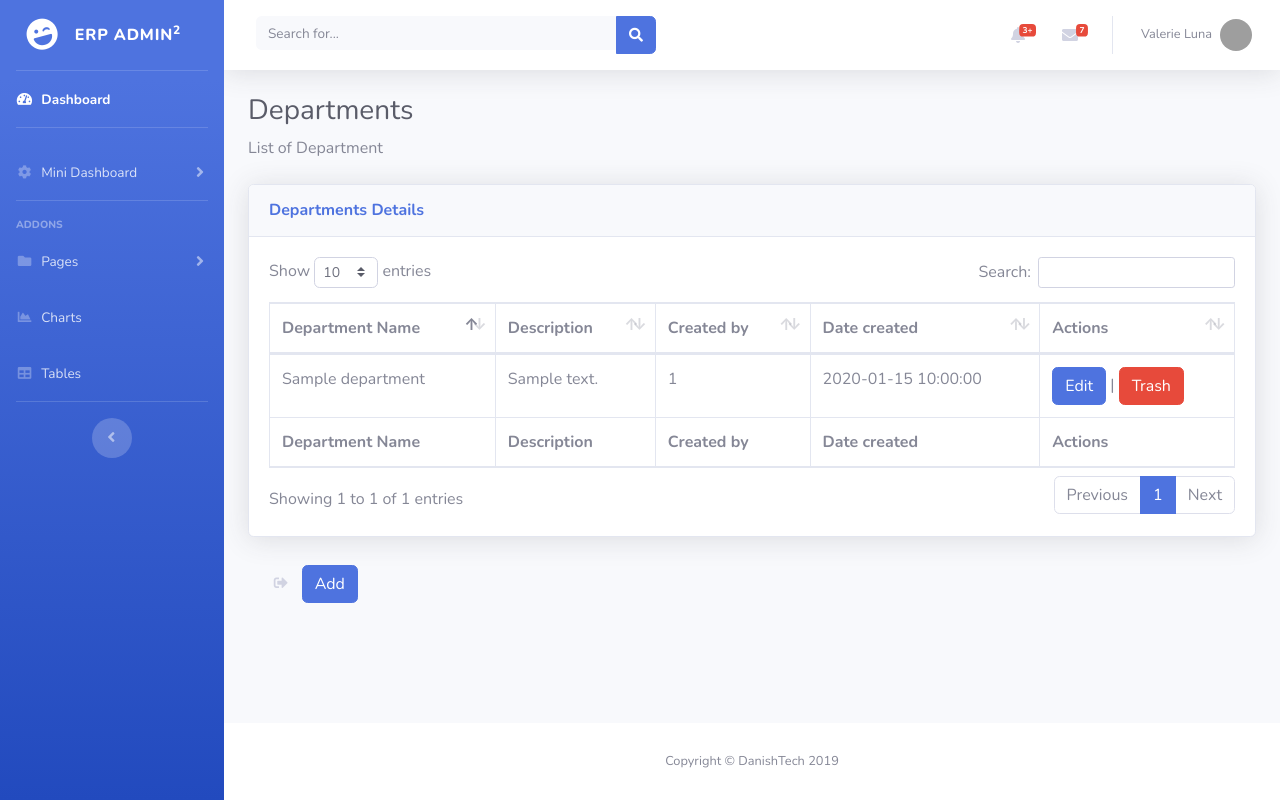
After one commit to duncanobunge/ERMsystem, a PHP site: page /IMS/department.php in a window 1280 px wide. The commit adds this page. Run offline with PHP 8.4, Linux system fonts and the light colour scheme; the visitor is signed in with stand-in values (Sample User, id 1); tables that the repository leaves empty or names only in its code hold one stand-in row (values such as "Sample post"); some libraries are stand-ins or nearby versions; grey boxes are pictures that could not be loaded.

Commit message:
files modified

```diff
--- /dev/null
+++ b/department.php
@@ -0,0 +1,121 @@
+
+<?php
+  include('include/content-header.php');
+  if(!isset($_SESSION['user'])){
+
+    header("Location:http://localhost/IMS/index.php");
+
+}
+  include('include/navbar.php');
+
+?>
+
+        <!-- Begin Page Content -->
+        <div class="container-fluid">
+
+          <!-- Page Heading -->
+          <h1 class="h3 mb-2 text-gray-800">Departments</h1>
+          <p class="mb-4">List of Department</p>
+          <?php
+                      if(isset($_SESSION['error']))
+                      {
+                        echo '<div class="alert alert-danger" role="alert">';
+                        echo $_SESSION['error'];
+                        echo '</div>';
+
+                      }
+          ?>
+          <!-- DataTables Example -->
+          <div class="card shadow mb-4">
+            <div class="card-header py-3">
+              <h6 class="m-0 font-weight-bold text-primary">Departments Details</h6>
+            </div>
+            <div class="card-body">
+              <div class="table-responsive">
+                <table class="table table-bordered" id="dataTable" width="100%" cellspacing="0">
+                  <thead>
+                    <tr>
+
+                      <th>Department Name</th>
+                      <th>Description</th>
+                      <th>Created by</th>
+                      <th>Date created</th>
+                      <th>Actions</th>
+                    </tr>
+                  </thead>
+                  <tfoot>
+                    <tr>
+                    <th>Department Name</th>
+                      <th>Description</th>
+                      <th>Created by</th>
+                      <th>Date created</th>
+                      <th>Actions</th>
+                    </tr>
+                  </tfoot>
+                  <tbody>
+                    <?php
+                        $conn = mysqli_connect("localhost","root","","inventory_db");
+                        $q ="SELECT * FROM departments";
+                        $run = mysqli_query($conn, $q);
+                        if($run)
+                          {
+                            while ($row = mysqli_fetch_array($run))
+		                      {
+                      ?>
+                    <tr>
+
+                      <td><?php echo $row['department_name']; ?></td>
+                      <td><?php echo $row['department_description']; ?></td>
+                      <td><?php echo $row['creator_id']; ?></td>
+                      <td><?php echo $row['date_of_creation']; ?></td>
+                      <td>
+                         <a href="edit_department.php?id=<?php echo $row['department_id']; ?>">
+                         <button class="btn btn-primary">
+                                Edit
+                          </button>
+                          </a> |
+                         <a href="delete_department.php?id=<?php echo $row['department_id']; ?>"><button class="btn btn-danger">Trash</button></a>
+                      </td>
+                    </tr>
+                        <?php
+                           }
+                          }
+                      ?>
+                  </tbody>
+                </table>
+              </div>
+            </div>
+          </div>
+          <div id="additemsection">
+            <a class="dropdown-item" href="#" data-toggle="modal" data-target="#addDepartModal">
+                  <i class="fas fa-sign-out-alt fa-sm fa-fw mr-2 text-gray-400"></i>
+                  <button class="btn btn-primary">Add</button>
+            </a>
+          </div>
+          <!--<div class="container">
+            <h1>Upload Excel Data</h1>
+            <form method="POST" action="excelUpload.php" enctype="multipart/form-data">
+            <div class="form-group">
+            <label>Upload Excel File</label>
+            <input type="file" name="file" class="form-control">
+            </div>
+            <div class="form-group">
+            <button type="submit" name="Submit" class="btn btn-success">Upload</button>
+            </div>
+            <p>Download your data  : <a href="demo.ods">Demo.ods</a></p>--
+            </form>
+            </div>-->
+        </div>
+        <!-- /.container-fluid -->
+
+      </div>
+      <!-- End of Main Content -->
+
+
+  <?php
+      include('include/content-footer.php');
+  //}}
+  ?>
+</body>
+
+</html>
--- a/include/content-footer.php
+++ b/include/content-footer.php
@@ -109,6 +109,51 @@
       </div>
     </div>
   </div>
+  <!-- Add Department Modal-->
+
+  <div class="modal fade" id="addDepartModal" tabindex="-1" role="dialog" aria-labelledby="exampleModalLabel" aria-hidden="true">
+    <div class="modal-dialog" role="document">
+      <div class="modal-content">
+        <div class="modal-header">
+          <h5 class="modal-title" id="exampleModalLabel">Add Department</h5>
+          <button class="close" type="button" data-dismiss="modal" aria-label="Close">
+            <span aria-hidden="true">×</span>
+          </button>
+        </div>
+        <?php
+                      if(isset($_SESSION['error']))
+                      {
+                        echo '<div class="alert alert-danger" role="alert">';
+                        echo $_SESSION['error'];
+                        echo '</div>';
+
+                      }
+          ?>
+        <form class="user" role="form" id="adddepartsForm" name="addDepart">
+        <div class="modal-body">
+            <div class="input-group mb-3">
+              <div class="input-group-prepend">
+                 <span class="input-group-text" id="basic-addon3">Department Name</span>
+              </div>
+                <input type="text" class="form-control" name="depart_name" id="depart_name" required="required" aria-describedby="basic-addon3">
+            </div>
+            <div class="input-group mb-3">
+              <div class="input-group-prepend">
+                 <span class="input-group-text" id="basic-addon3">Department Description</span>
+              </div>
+                <input type="text" class="form-control" name="description" id="description" required="required" aria-describedby="basic-addon3">
+            </div>
+
+            <div class="modal-footer">
+              <button class="btn btn-secondary"  data-dismiss="modal">Cancel</button>
+              <button type="submit" class="btn btn-primary" id="submit">Add Department</button>
+            </div>
+        </div>
+      </form>
+      </div>
+    </div>
+  </div>
+
 
   <!-- Bootstrap core JavaScript-->
   <script src="vendor/jquery/jquery.min.js"></script>
--- a/include/crudoperationsonitems.php
+++ b/include/crudoperationsonitems.php
@@ -3,7 +3,6 @@
 $item_supplier=
 $description=$po_number=$quantity=$itemuom=$remarks=$delivery_date=$receiver_name=$creation_id="";
 class Crudoperationsonitems extends mysqli{
-
 function __construct()
  {
       Parent::__construct("localhost","root","","inventory_db");
@@ -42,8 +41,23 @@ class Crudoperationsonitems extends mysqli{
                         /*   $this->addItem($item_supplier,$description, $po_number,$quantity,$itemuom,$delivery_date,$receiver_name,$remarks,$creation_id);*/
                 $this->getItems();
 
+        }elseif(isset($_GET['depart_name'])){
+            $depart_name = $_GET['depart_name'];
+            $depart_description = $_GET['description'];
+
+            $insert_qry = "INSERT INTO departments (department_id,department_name,department_description,creator_id,date_of_creation)
+                           VALUES (NULL,'$depart_name','$depart_description','0',CURRENT_TIMESTAMP)";
+            $exe_qry = $this->query($insert_qry);
+
+               if($exe_qry)
+                  {
+                    header("Location:http://localhost/IMS/department.php");
                   }
-
+               else
+                 {
+                    $_SESSION['error']="Error occurs when adding the department";
+                 }
+        }
     }
 
 }
@@ -82,54 +96,4 @@ $description, $po_number,$quantity,$itemuom,$delivery_date,$receiver_name,$remar
 
 
 
-  /*session_start();
-
-  public function addItems(){
-
-
-        /*if($data["item_name"]= ""){
-
-            $_SESSION['error'] = "Item Name Cannot be empty.";
-        }elseif($data["description"]= ""){
-
-            $_SESSION['error'] = "Description Cannot be empty.";
-        }elseif($data["po_number"]= ""){
-
-            $_SESSION['error'] = "P.O. No. Cannot be empty.";
-        }elseif($data["quantity"]= ""){
-
-            $_SESSION['error'] = "Quantity Cannot be empty.";
-        }elseif($data["delivery_date"]= ""){
-
-            $_SESSION['error'] = "Delivery Date Cannot be empty.";
-        }elseif($data["receiver_name"]= ""){
-
-            $_SESSION['error'] = "Receiver Name Cannot be empty.";
-        } else{
-
-            $item_name = $data["item_name"];
-            $description = $data["description"];
-            $po_number = $data["po_number"];
-            $quantity = $data["quantity"];
-            $delivery_date = $data["delivery_date"];
-            $receiver_name= $data["receiver_name"];
-            $creation_id = $_SESSION['user_id'];
-
-        }
-        if(isset($_POST['item_name']))
-        {
-
-        }
-
-    public function getItems()
-        {
-            $q = "SELECT * FROM delivereditems_tbl";
-            $run = $this->query($q);
-            $row = $run->fetch_object();
-            return $row;
-        }
-
-
-}*/
-
 ?>
--- a/include/navbar.php
+++ b/include/navbar.php
@@ -26,26 +26,44 @@
   <hr class="sidebar-divider">
 
   <!-- Heading -->
-  <div class="sidebar-heading">
+  <!--<div class="sidebar-heading">
     Interface
-  </div>
+  </div>-->
       <!-- Nav Item - Pages Collapse Menu -->
       <li class="nav-item">
         <a class="nav-link collapsed" href="#" data-toggle="collapse" data-target="#collapseTwo" aria-expanded="true" aria-controls="collapseTwo">
           <i class="fas fa-fw fa-cog"></i>
-          <span>Item Delivery</span>
+          <span>Mini Dashboard</span>
         </a>
         <div id="collapseTwo" class="collapse" aria-labelledby="headingTwo" data-parent="#accordionSidebar">
           <div class="bg-white py-2 collapse-inner rounded">
-            <h6 class="collapse-header">Category of Delivered Item:</h6>
+            <h6 class="collapse-header">Delivered Items:</h6>
             <a class="collapse-item" href="newlydelivereditems.php">Newly Delivered Item</a>
-            <!--<a class="collapse-item" href="cards.html">Existing Delivered Item</a>-->
+
+          </div>
+        </div>
+        <div id="collapseTwo" class="collapse" aria-labelledby="headingTwo" data-parent="#accordionSidebar">
+          <div class="bg-white py-2 collapse-inner rounded">
+            <h6 class="collapse-header">Departments:</h6>
+            <a class="collapse-item" href="department.php">Departments</a>
+          </div>
+        </div>
+        <div id="collapseTwo" class="collapse" aria-labelledby="headingTwo" data-parent="#accordionSidebar">
+          <div class="bg-white py-2 collapse-inner rounded">
+            <h6 class="collapse-header">Item Category:</h6>
+            <a class="collapse-item" href="category.php">Add Category</a>
+          </div>
+        </div>
+        <div id="collapseTwo" class="collapse" aria-labelledby="headingTwo" data-parent="#accordionSidebar">
+          <div class="bg-white py-2 collapse-inner rounded">
+            <h6 class="collapse-header">Issuance utility:</h6>
+            <a class="collapse-item" href="issued_items.php">Items Issued</a>
           </div>
         </div>
       </li>
 
       <!-- Nav Item - Utilities Collapse Menu -->
-      <li class="nav-item">
+      <!--<li class="nav-item">
         <a class="nav-link collapsed" href="#" data-toggle="collapse" data-target="#collapseUtilities" aria-expanded="true" aria-controls="collapseUtilities">
           <i class="fas fa-fw fa-wrench"></i>
           <span>Items Issuance</span>
@@ -53,13 +71,13 @@
         <div id="collapseUtilities" class="collapse" aria-labelledby="headingUtilities" data-parent="#accordionSidebar">
           <div class="bg-white py-2 collapse-inner rounded">
             <h6 class="collapse-header">Issuance utility:</h6>
-            <a class="collapse-item" href="issued_items.php">Items Issued</a>
-            <!--<a class="collapse-item" href="utilities-border.html">Borders</a>
+            <a class="collapse-item" href="">Items Issued</a>
+            --<a class="collapse-item" href="utilities-border.html">Borders</a>
             <a class="collapse-item" href="utilities-animation.html">Animations</a>
-            <a class="collapse-item" href="utilities-other.html">Other</a>-->
+            <a class="collapse-item" href="utilities-other.html">Other</a>--
           </div>
         </div>
-      </li>
+      </li>-->
 
       <!-- Divider -->
       <hr class="sidebar-divider">
```
Also changed, not shown: edit_department.php (added, +92 -0 lines). Lines whose indentation alone changed are shown as unchanged.
